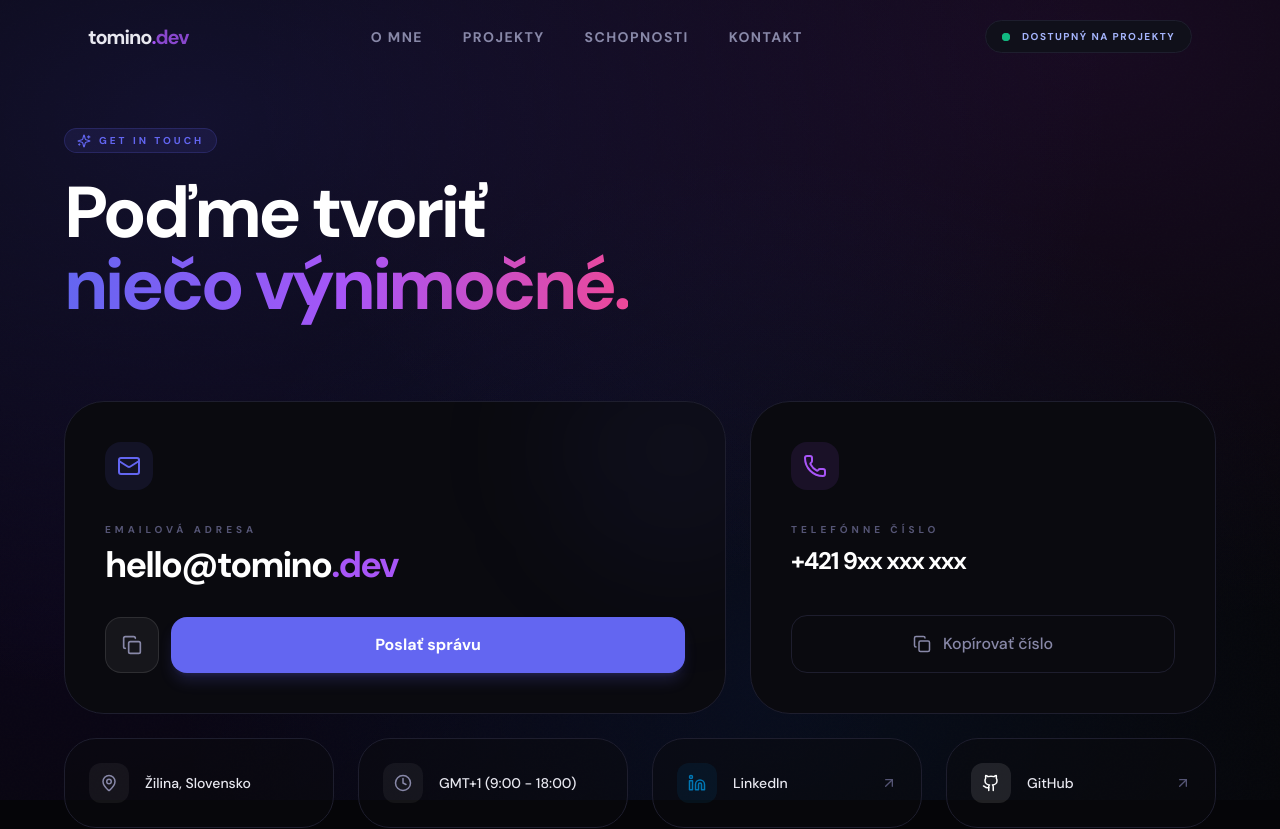
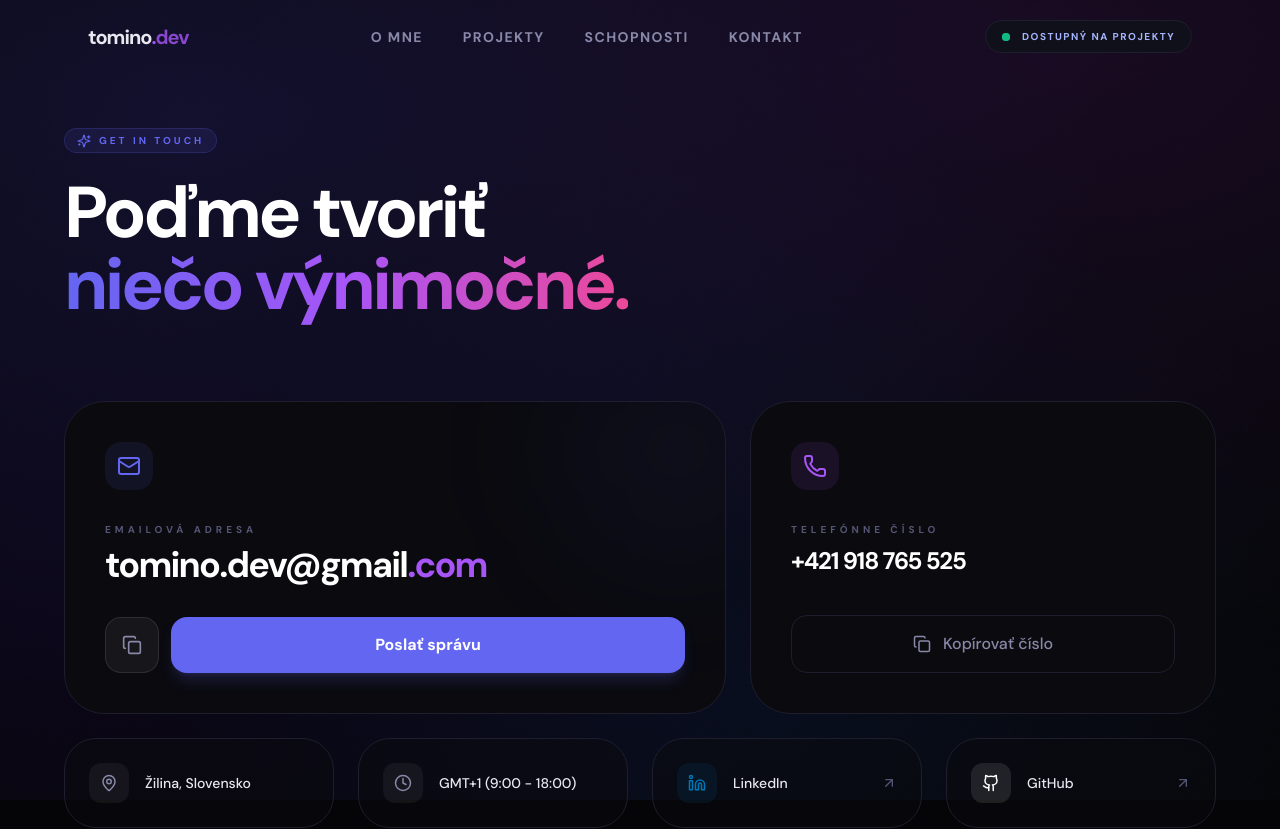
Before and after one commit to continko/tomino.dev, a Next.js app: page /contact in a window 1280 px wide. Shown: the top 829 px of the page. Built offline with nearby package versions, Linux system fonts and the light colour scheme; a web font is replaced by a local one.

Commit message:
Fix: Added contact details & edited email address

```diff
--- a/app/contact/page.tsx
+++ b/app/contact/page.tsx
@@ -13,8 +13,8 @@ export default function ContactPage() {
   const [copiedEmail, setCopiedEmail] = useState(false);
   const [copiedPhone, setCopiedPhone] = useState(false);
 
-  const email = "hello@tomino.dev";
-  const phone = "+421 9xx xxx xxx";
+  const email = "tomino.dev@gmail.com";
+  const phone = "+421 918 765 525";
 
   const copyToClipboard = (text: string, type: 'email' | 'phone') => {
     navigator.clipboard.writeText(text);
@@ -72,7 +72,7 @@ export default function ContactPage() {
 
                 {/* Email s fialovou koncovkou .dev */}
                 <p className="text-2xl md:text-4xl font-bold text-white tracking-tighter mb-8 break-all">
-                  hello@tomino<span style={{ color: '#a855f7' }}>.dev</span>
+                  tomino.dev@gmail<span style={{ color: '#a855f7' }}>.com</span>
                 </p>
               </div>
 
--- a/components/Contact.tsx
+++ b/components/Contact.tsx
@@ -9,7 +9,7 @@ const contactMethods = [
     title: "Rýchla správa",
     description: "Odpovedám do 24 hodín",
     action: "Napíšte mi",
-    href: "mailto:marek@example.com",
+    href: "mailto:hrmobusiness@gmail.com",
     color: "#6366f1",
   },
   {
@@ -24,16 +24,8 @@ const contactMethods = [
 
 export default function Contact() {
   return (
-    /* FIX: Odstránil som tie "breaking" šírky w-screen, ktoré robili paseku s overflowom.
-       Namiesto toho necháme sekciu prirodzene dýchať.
-    */
     <section id="contact" className="relative py-24 md:py-40 overflow-visible">
 
-      {/* GRADIENT FIX:
-          Zmenil som ellipse na 100% 100% a posunul opacity,
-          aby gradient plynulo zanikol skôr, než narazí na okraj sekcie.
-          Tým zmizne tá "horná a dolná čiara".
-      */}
       <div
         className="absolute inset-0 pointer-events-none"
         style={{
```
